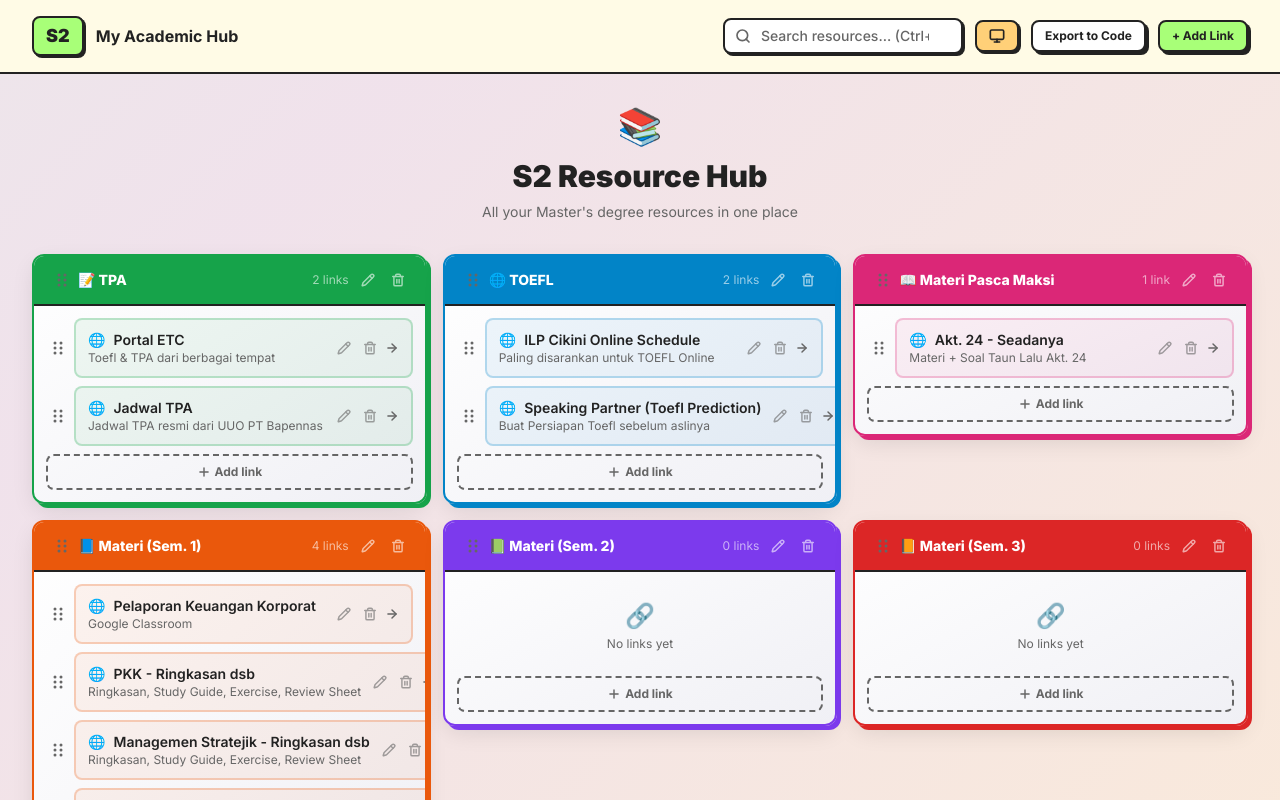
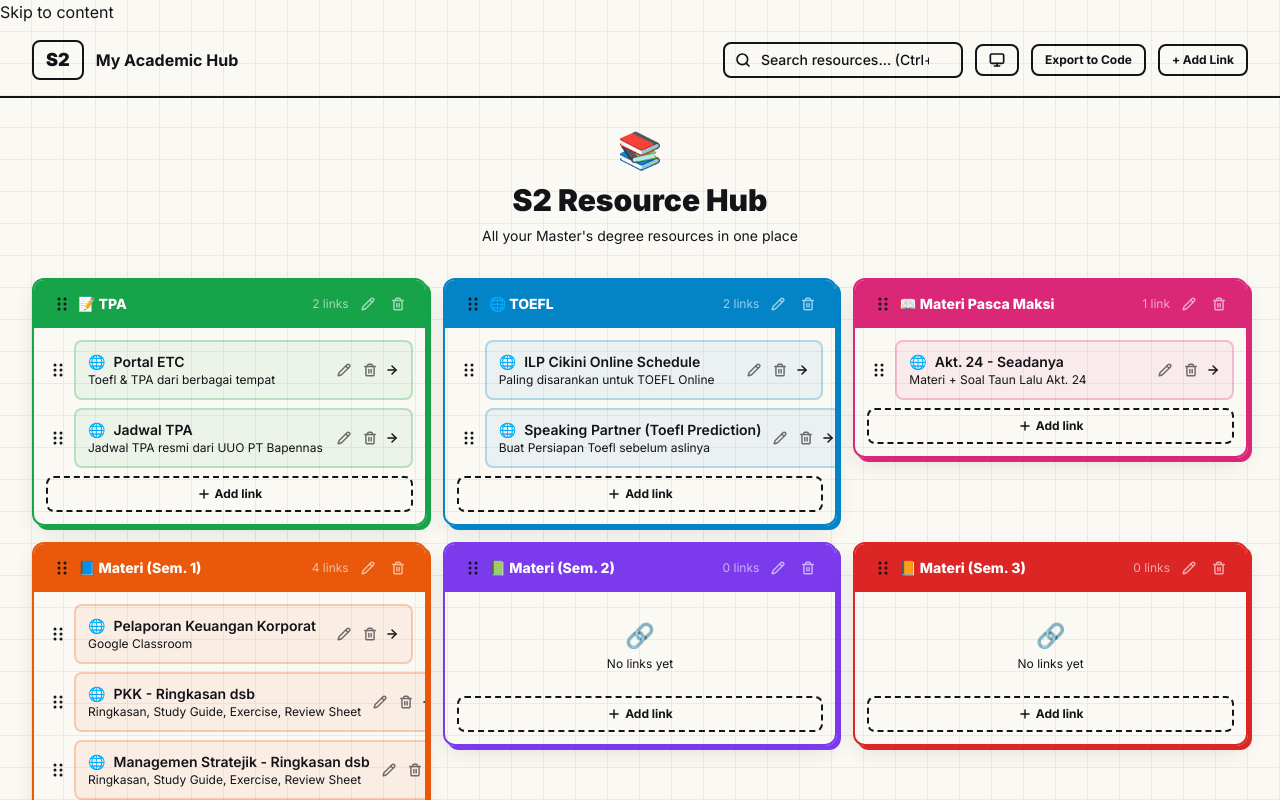
Before and after one commit to DMY-cmyk/S2-Linktree, a Next.js app: page / in a window 1280 px wide. Shown: the top 800 px of the page. Built offline with nearby package versions, Linux system fonts and the light colour scheme.

Commit message:
feat(styles): polished tokens, dotted grid, orb keyframes

```diff
--- a/src/app/globals.css
+++ b/src/app/globals.css
@@ -1,180 +1,103 @@
 @import "tailwindcss";
 
-:root,
-[data-theme="light"] {
-  --bg-primary: #fffbe6;
-  --bg-card: #ffffff;
-  --text-primary: #222222;
-  --text-secondary: #666666;
-  --border-color: #222222;
-  --bg-card-secondary: #f0f0f5;
-  --accent: #7c3aed;
-  --shimmer-base: #e0e0e8;
-  --shimmer-highlight: #f0f0f8;
-  --color-success: #a8ff78;
-  --color-on-success: #222222;
-  --color-danger: #ff6b6b;
-  --color-on-danger: #ffffff;
-  --color-warning: #ffd078;
-  --color-on-warning: #222222;
-  --color-on-accent: #ffffff;
-  --aurora-1: #ffd6a5;
-  --aurora-2: #a8edea;
-  --aurora-3: #d4b4f4;
-  --aurora-4: #ffd6a5;
+:root {
+  --bg: #fbf9f4;
+  --bg-grid: #efeae0;
+  --surface: #ffffff;
+  --surface-2: #f5f1e8;
+  --text: #131318;
+  --text-2: #5a5a66;
+  --text-3: #8a8a96;
+  --border: #131318;
+  --border-soft: #d8d3c6;
+  --accent: #6d3aed;
+  --accent-on: #ffffff;
+  --shadow-color: #131318;
+  --success: #16a34a;
+  --danger: #dc2626;
+}
+[data-theme="dark"] {
+  --bg: #0e0f1a;
+  --bg-grid: #16172a;
+  --surface: #181a2c;
+  --surface-2: #20223a;
+  --text: #f4f3ee;
+  --text-2: #b6b3aa;
+  --text-3: #74717a;
+  --border: #f4f3ee;
+  --border-soft: #2a2c44;
+  --accent: #b497ff;
+  --accent-on: #131318;
+  --shadow-color: #000000;
 }
 
-[data-theme="dark"] {
-  --bg-primary: #1a1a2e;
-  --bg-card: #2a2a4a;
-  --text-primary: #ffffff;
-  --text-secondary: rgba(255, 255, 255, 0.6);
-  --border-color: #ffffff;
-  --bg-card-secondary: #1a1a3e;
-  --accent: #a855f7;
-  --shimmer-base: #2a2a3e;
-  --shimmer-highlight: #3a3a4e;
-  --color-success: #86efac;
-  --color-on-success: #222222;
-  --color-danger: #fca5a5;
-  --color-on-danger: #222222;
-  --color-warning: #fde68a;
-  --color-on-warning: #222222;
-  --color-on-accent: #ffffff;
-  --aurora-1: #7c3aed;
-  --aurora-2: #06b6d4;
-  --aurora-3: #db2777;
-  --aurora-4: #7c3aed;
+* { box-sizing: border-box; }
+html, body {
+  margin: 0; padding: 0;
+  font-family: -apple-system, BlinkMacSystemFont, 'Segoe UI', sans-serif;
+  background: var(--bg);
+  color: var(--text);
+  -webkit-font-smoothing: antialiased;
+}
+body {
+  min-height: 100vh;
+  background-image:
+    linear-gradient(var(--bg-grid) 1px, transparent 1px),
+    linear-gradient(90deg, var(--bg-grid) 1px, transparent 1px);
+  background-size: 32px 32px;
+  background-position: -1px -1px;
+  position: relative;
+  overflow-x: hidden;
 }
 
-body {
-  background-color: var(--bg-primary);
-  color: var(--text-primary);
-  transition: background-color 0.3s, color 0.3s;
-  min-height: 100vh;
+.mono {
+  font-family: ui-monospace, SFMono-Regular, "SF Mono", Menlo, Consolas, "Liberation Mono", monospace;
 }
 
-header,
-[data-theme] .bg-\[var\(--bg-card\)\] {
-  transition: background-color 0.3s ease, color 0.3s ease, border-color 0.3s ease, box-shadow 0.3s ease;
+::selection { background: var(--accent); color: var(--accent-on); }
+
+:focus-visible {
+  outline: 3px solid var(--accent);
+  outline-offset: 2px;
 }
 
-button:active,
-a:active,
-input:focus {
-  transition: none;
+.animated-bg {
+  position: fixed; inset: 0; z-index: 0;
+  pointer-events: none; opacity: 0.65;
+}
+.content-wrapper { position: relative; z-index: 1; }
+
+@keyframes float {
+  0%, 100% { transform: translate(0, 0); }
+  33% { transform: translate(30px, -30px); }
+  66% { transform: translate(-20px, 20px); }
+}
+@keyframes float-alt {
+  0%, 100% { transform: translate(0, 0) rotate(0deg); }
+  33% { transform: translate(-25px, 25px) rotate(5deg); }
+  66% { transform: translate(20px, -15px) rotate(-3deg); }
+}
+@keyframes float-slow {
+  0%, 100% { transform: translate(0, 0) scale(1); }
+  50% { transform: translate(15px, 15px) scale(1.05); }
+}
+@keyframes pulse-glow {
+  0%, 100% { opacity: 0.3; filter: blur(40px); }
+  50% { opacity: 0.5; filter: blur(50px); }
+}
+@keyframes fade-up {
+  from { opacity: 0; transform: translateY(8px); }
+  to   { opacity: 1; transform: translateY(0); }
 }
 
-[data-theme="dark"] ::-webkit-scrollbar {
-  width: 8px;
+.fade-up { animation: fade-up 220ms ease-out both; }
+
+.card-rest { transform: translate(0, 0); box-shadow: 3px 3px 0 var(--shadow-color); transition: transform 120ms ease, box-shadow 120ms ease; }
+.card-hover { transform: translate(-1px, -1px); box-shadow: 4px 4px 0 var(--shadow-color); }
+.card-lift { transform: translate(-2px, -2px) scale(1.02); box-shadow: 6px 6px 0 var(--shadow-color); transition: transform 150ms ease, box-shadow 150ms ease; }
+
+@media (prefers-reduced-motion: reduce) {
+  .animated-bg * { animation: none !important; }
+  .fade-up { animation-duration: 0ms; }
+  .card-rest, .card-hover, .card-lift { transition-duration: 150ms; transform: none; }
 }
-[data-theme="dark"] ::-webkit-scrollbar-track {
-  background: var(--bg-primary);
-}
-[data-theme="dark"] ::-webkit-scrollbar-thumb {
-  background: var(--text-secondary);
-  border-radius: 4px;
-}
-
-/* Global focus-visible ring */
-:focus-visible {
-  outline: 3px solid var(--accent);
-  outline-offset: 3px;
-}
-
-/* Skip-to-content link */
-.skip-to-content {
-  position: absolute;
-  top: -100%;
-  left: 50%;
-  transform: translateX(-50%);
-  z-index: 9999;
-  padding: 8px 24px;
-  font-weight: 700;
-  font-size: 14px;
-  color: var(--color-on-accent);
-  background: var(--accent);
-  border: 2px solid var(--border-color);
-  border-radius: 8px;
-  box-shadow: 3px 3px 0px var(--border-color);
-  text-decoration: none;
-  transition: top 0.2s;
-}
-.skip-to-content:focus {
-  top: 12px;
-}
-
-/* Z-index layering for 3D background */
-.bg-canvas-layer {
-  position: fixed;
-  inset: 0;
-  z-index: 0;
-  pointer-events: none;
-  will-change: transform;
-}
-
-.content-layer {
-  position: relative;
-  z-index: 1;
-}
-
-/* Reduced motion: hide WebGL, show CSS fallback */
-@media (prefers-reduced-motion: reduce) {
-  .bg-canvas-layer canvas {
-    display: none;
-  }
-  .bg-canvas-layer .reduced-motion-fallback {
-    display: block;
-  }
-}
-
-@keyframes shimmer {
-  0% {
-    background-position: -200% 0;
-  }
-  100% {
-    background-position: 200% 0;
-  }
-}
-
-.animate-shimmer {
-  background: linear-gradient(
-    90deg,
-    var(--shimmer-base) 25%,
-    var(--shimmer-highlight) 50%,
-    var(--shimmer-base) 75%
-  );
-  background-size: 200% 100%;
-  animation: shimmer 1.5s infinite;
-}
-
-@keyframes auroraShift {
-  0% { background-position: 0% 50%; }
-  25% { background-position: 50% 100%; }
-  50% { background-position: 100% 50%; }
-  75% { background-position: 50% 0%; }
-  100% { background-position: 0% 50%; }
-}
-
-.bg-aurora-gradient {
-  background: linear-gradient(
-    135deg,
-    var(--aurora-1) 0%,
-    var(--aurora-2) 33%,
-    var(--aurora-3) 66%,
-    var(--aurora-4) 100%
-  );
-  background-size: 400% 400%;
-  animation: auroraShift 12s ease infinite;
-  opacity: 0.35;
-}
-
-/* Smooth canvas fade-in */
-.canvas-fade-in {
-  opacity: 0;
-  animation: canvasFadeIn 600ms ease-out forwards;
-}
-
-@keyframes canvasFadeIn {
-  to { opacity: 1; }
-}
```
Also changed, not shown: 1 other file (tests, documents, lock files or other folders).
